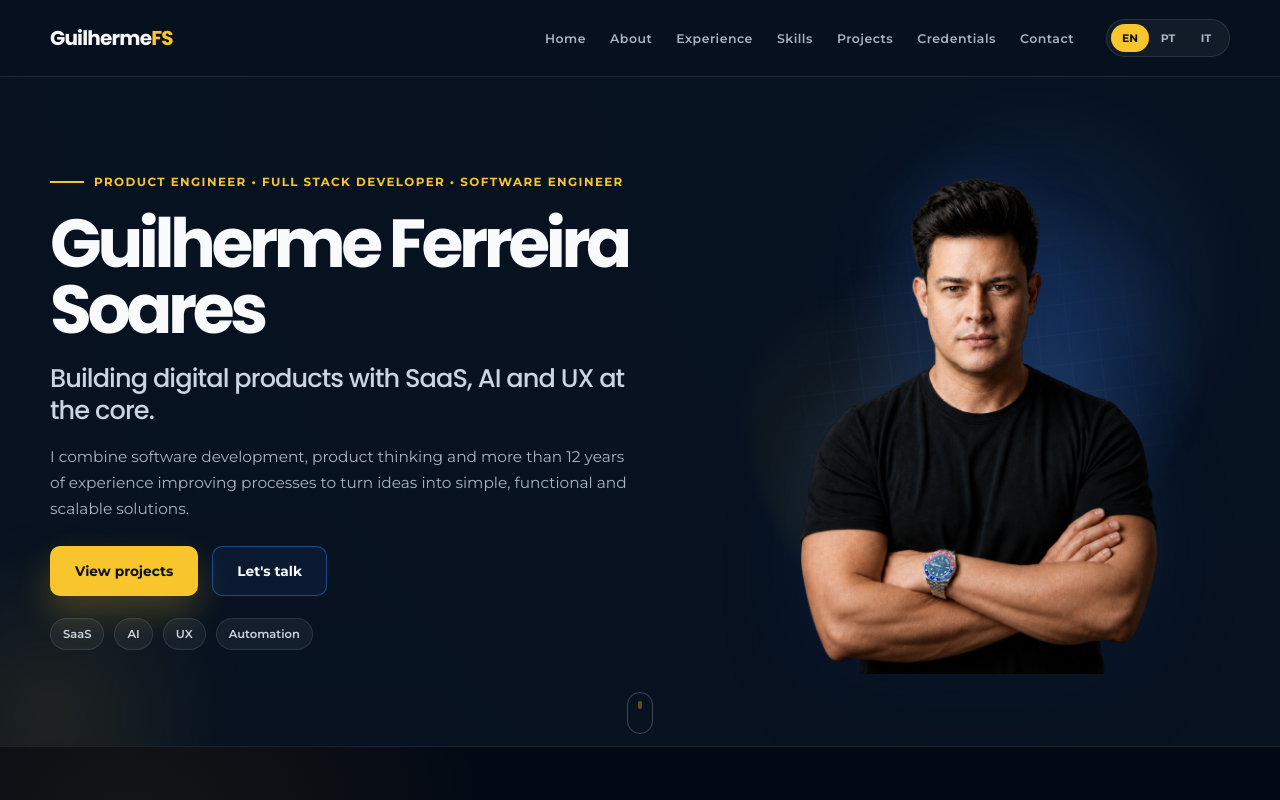
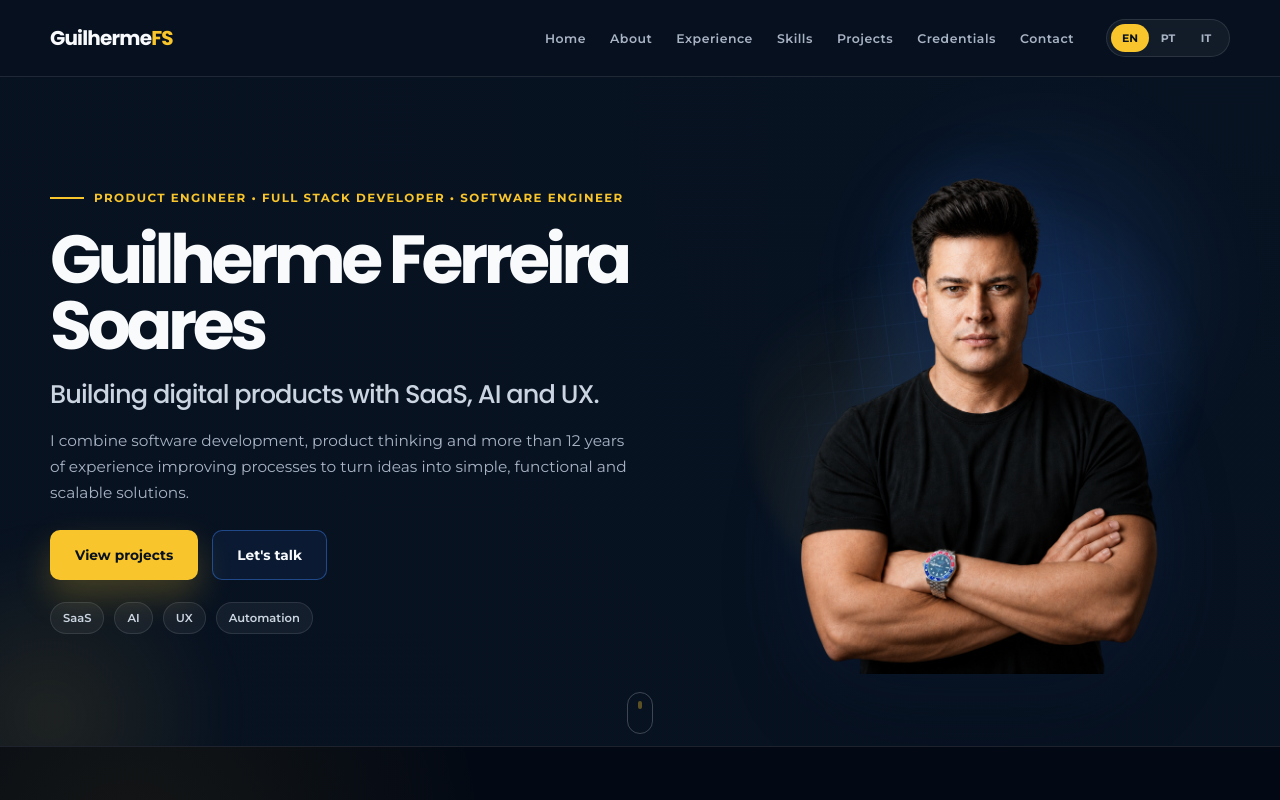
Before and after one commit to fsgui89/portfolio-guilherme-ferreira, a React (Vite) app: page / in a window 1280 px wide. Shown: the top 800 px of the page. Built offline with nearby package versions, Linux system fonts and the light colour scheme.

Commit message:
refine hero messaging across all languages

```diff
--- a/src/App.tsx
+++ b/src/App.tsx
@@ -493,7 +493,7 @@ const translations = {
     closeMenu: "Close menu",
     heroKicker: "Product Engineer • Full Stack Developer • Software Engineer",
     heroName: "Guilherme Ferreira Soares",
-    heroTitle: "Building digital products with SaaS, AI and UX at the core.",
+    heroTitle: "Building digital products with SaaS, AI and UX.",
     heroDescription:
       "I combine software development, product thinking and more than 12 years of experience improving processes to turn ideas into simple, functional and scalable solutions.",
     viewProjects: "View projects",
@@ -635,7 +635,7 @@ const translations = {
     closeMenu: "Fechar menu",
     heroKicker: "Product Engineer • Desenvolvedor Full Stack • Engenheiro de Software",
     heroName: "Guilherme Ferreira Soares",
-    heroTitle: "Construindo produtos digitais com SaaS, IA e UX no centro.",
+    heroTitle: "Construindo produtos digitais com SaaS, IA e UX.",
     heroDescription:
       "Uno desenvolvimento de software, visão de produto e mais de 12 anos de experiência aprimorando processos para transformar ideias em soluções simples, funcionais e escaláveis.",
     viewProjects: "Ver projetos",
@@ -778,7 +778,7 @@ const translations = {
     closeMenu: "Chiudi menu",
     heroKicker: "Product Engineer • Sviluppatore Full Stack • Ingegnere del Software",
     heroName: "Guilherme Ferreira Soares",
-    heroTitle: "Creo prodotti digitali mettendo SaaS, IA e UX al centro.",
+    heroTitle: "Creo prodotti digitali con SaaS, IA e UX.",
     heroDescription:
       "Unisco sviluppo software, visione di prodotto e oltre 12 anni di esperienza nel miglioramento dei processi per trasformare idee in soluzioni semplici, funzionali e scalabili.",
     viewProjects: "Vedi progetti",
```
